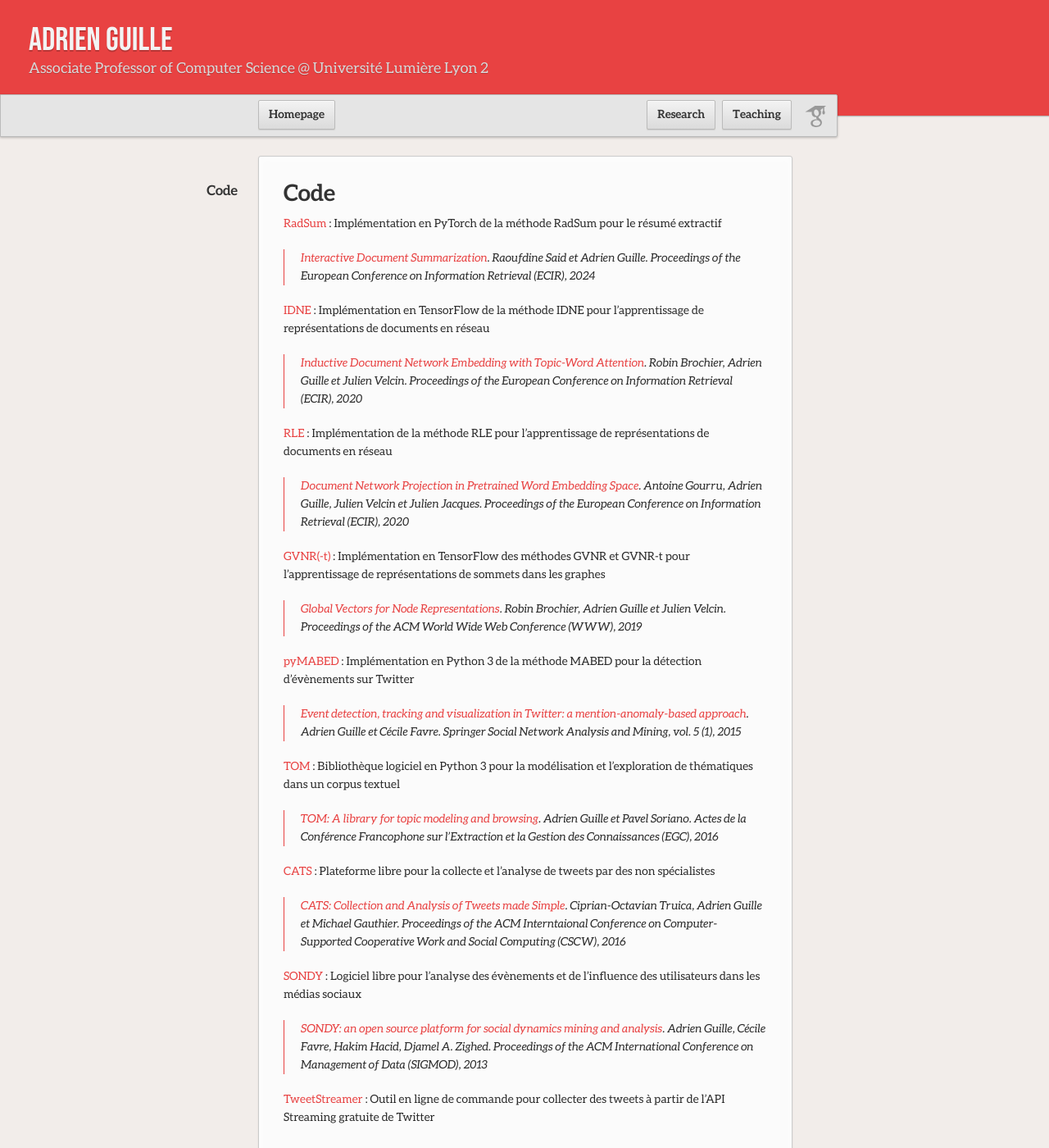
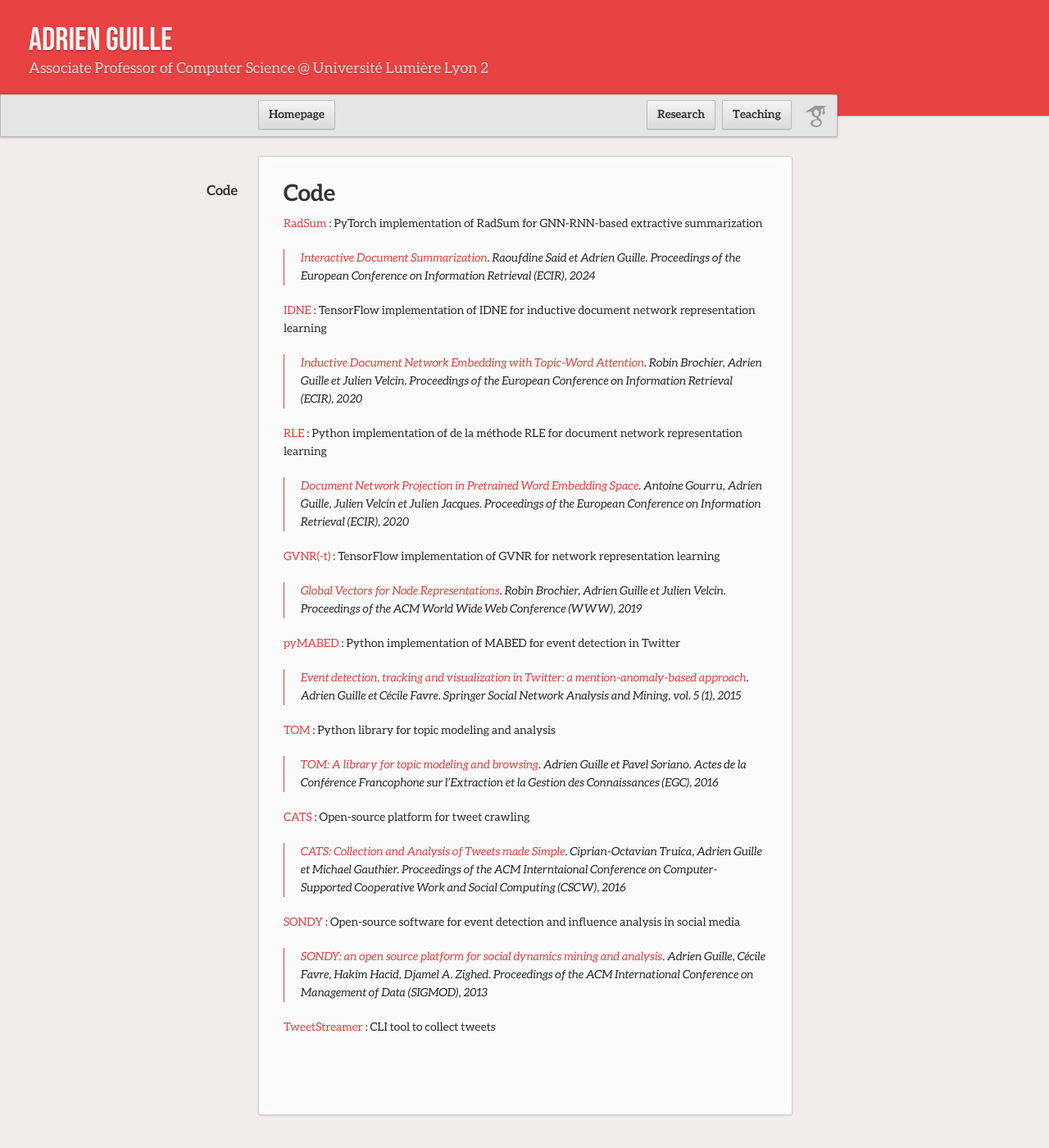
Before and after one commit to AdrienGuille/adrienguille.github.io, a Jekyll site: the page built from code.md, in a window 1280 px wide and 1400 px high. Shown: the whole window at 82% size. Built offline with Jekyll 4.4.1, drawn with Linux system fonts in a browser that asks for light colours; our own code applies the rules of GitHub Pages for plain Markdown files.

Commit message:
Update code.md

```diff
--- a/code.md
+++ b/code.md
@@ -1,34 +1,34 @@
 # Code
 
-[RadSum](https://github.com/Baragouine/radsum) : Implémentation en PyTorch de la méthode RadSum pour le résumé extractif
+[RadSum](https://github.com/Baragouine/radsum) : PyTorch implementation of RadSum for GNN-RNN-based extractive summarization
 > [Interactive Document Summarization](https://adrienguille.github.io/publications/ecir2024.pdf). Raoufdine Said et Adrien Guille. Proceedings of the European Conference on Information Retrieval (ECIR), 2024
 
-[IDNE](https://github.com/brochier/idne) : Implémentation en TensorFlow de la méthode IDNE pour l'apprentissage de représentations de documents en réseau
+[IDNE](https://github.com/brochier/idne) : TensorFlow implementation of IDNE for inductive document network representation learning
 
 > [Inductive Document Network Embedding with Topic-Word Attention](https://arxiv.org/pdf/2001.03369.pdf). Robin Brochier, Adrien Guille et Julien Velcin. Proceedings of the European Conference on Information Retrieval (ECIR), 2020
 
-[RLE](https://github.com/AntoineGourru/DNEmbedding) : Implémentation de la méthode RLE pour l'apprentissage de représentations de documents en réseau
+[RLE](https://github.com/AntoineGourru/DNEmbedding) : Python implementation of de la méthode RLE for  document network representation learning
 
 > [Document Network Projection in Pretrained Word Embedding Space](https://arxiv.org/pdf/2001.05727.pdf). Antoine Gourru, Adrien Guille, Julien Velcin et Julien Jacques. Proceedings of the European Conference on Information Retrieval (ECIR), 2020
 
-[GVNR(-t)](https://github.com/brochier/gvnr) : Implémentation en TensorFlow des méthodes GVNR et GVNR-t pour l'apprentissage de représentations de sommets dans les graphes
+[GVNR(-t)](https://github.com/brochier/gvnr) : TensorFlow implementation of GVNR for network representation learning
 
 > [Global Vectors for Node Representations](https://arxiv.org/pdf/1902.11004.pdf). Robin Brochier, Adrien Guille et Julien Velcin. Proceedings of the ACM World Wide Web Conference (WWW), 2019
 
-[pyMABED](https://github.com/AdrienGuille/pyMABED) : Implémentation en Python 3 de la méthode MABED pour la détection d'évènements sur Twitter
+[pyMABED](https://github.com/AdrienGuille/pyMABED) : Python implementation of MABED for event detection in Twitter
 
 > [Event detection, tracking and visualization in Twitter: a mention-anomaly-based approach](http://arxiv.org/pdf/1505.05657.pdf). Adrien Guille et Cécile Favre. Springer Social Network Analysis and Mining, vol. 5 (1), 2015
 
-[TOM](https://github.com/AdrienGuille/TOM) : Bibliothèque logiciel en Python 3 pour la modélisation et l'exploration de thématiques dans un corpus textuel
+[TOM](https://github.com/AdrienGuille/TOM) : Python library for topic modeling and analysis
 
 >[TOM: A library for topic modeling and browsing](http://mediamining.univ-lyon2.fr/people/guille/publications/egc2016_demo.pdf). Adrien Guille et Pavel Soriano. Actes de la Conférence Francophone sur l'Extraction et la Gestion des Connaissances (EGC), 2016
 
-[CATS](https://github.com/CATS-Project) : Plateforme libre pour la collecte et l'analyse de tweets par des non spécialistes
+[CATS](https://github.com/CATS-Project) : Open-source platform for tweet crawling
 
 > [CATS: Collection and Analysis of Tweets made Simple](http://mediamining.univ-lyon2.fr/people/guille/publications/cscw16.pdf). Ciprian-Octavian Truica, Adrien Guille et Michael Gauthier. Proceedings of the ACM Interntaional Conference on Computer-Supported Cooperative Work and Social Computing (CSCW), 2016
 
-[SONDY](https://github.com/AdrienGuille/SONDY) : Logiciel libre pour l'analyse des évènements et de l'influence des utilisateurs dans les médias sociaux
+[SONDY](https://github.com/AdrienGuille/SONDY) : Open-source software for event detection and influence analysis in social media
 
 > [SONDY: an open source platform for social dynamics mining and analysis](http://mediamining.univ-lyon2.fr/people/guille/publications/sigmod13.pdf). Adrien Guille, Cécile Favre, Hakim Hacid, Djamel A. Zighed. Proceedings of the ACM International Conference on Management of Data (SIGMOD), 2013
 
-[TweetStreamer](https://github.com/AdrienGuille/TweetStreamer) : Outil en ligne de commande pour collecter des tweets à partir de l'API Streaming gratuite de Twitter
+[TweetStreamer](https://github.com/AdrienGuille/TweetStreamer) : CLI tool to collect tweets
```
